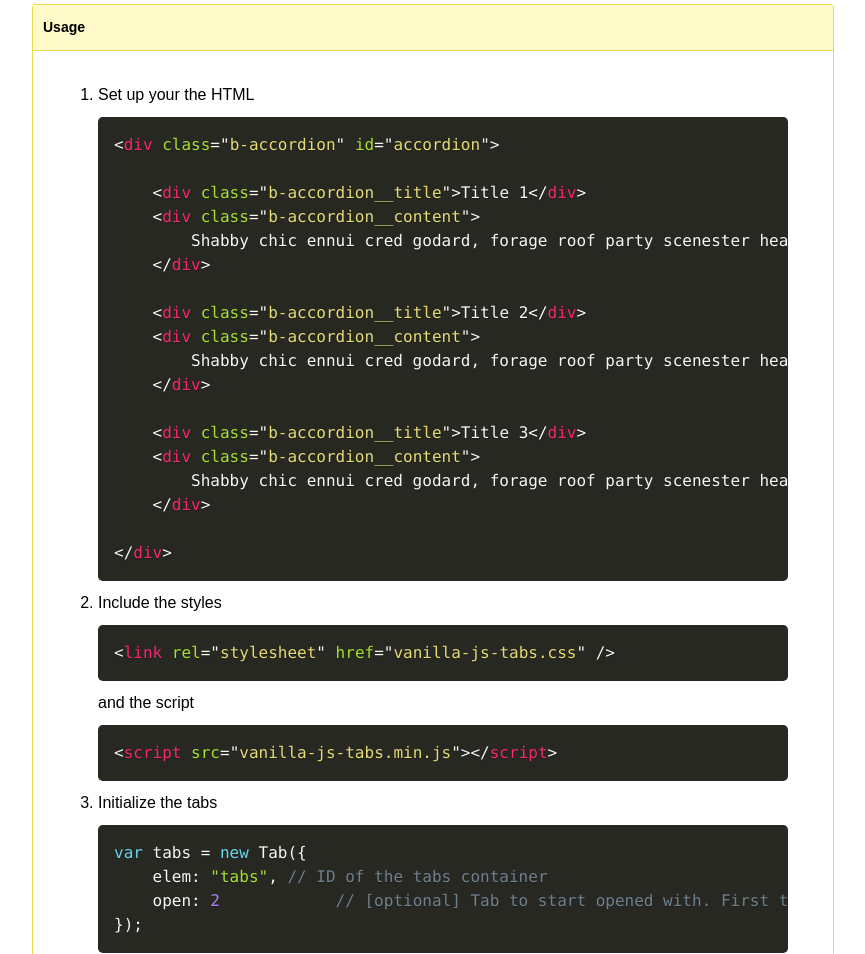
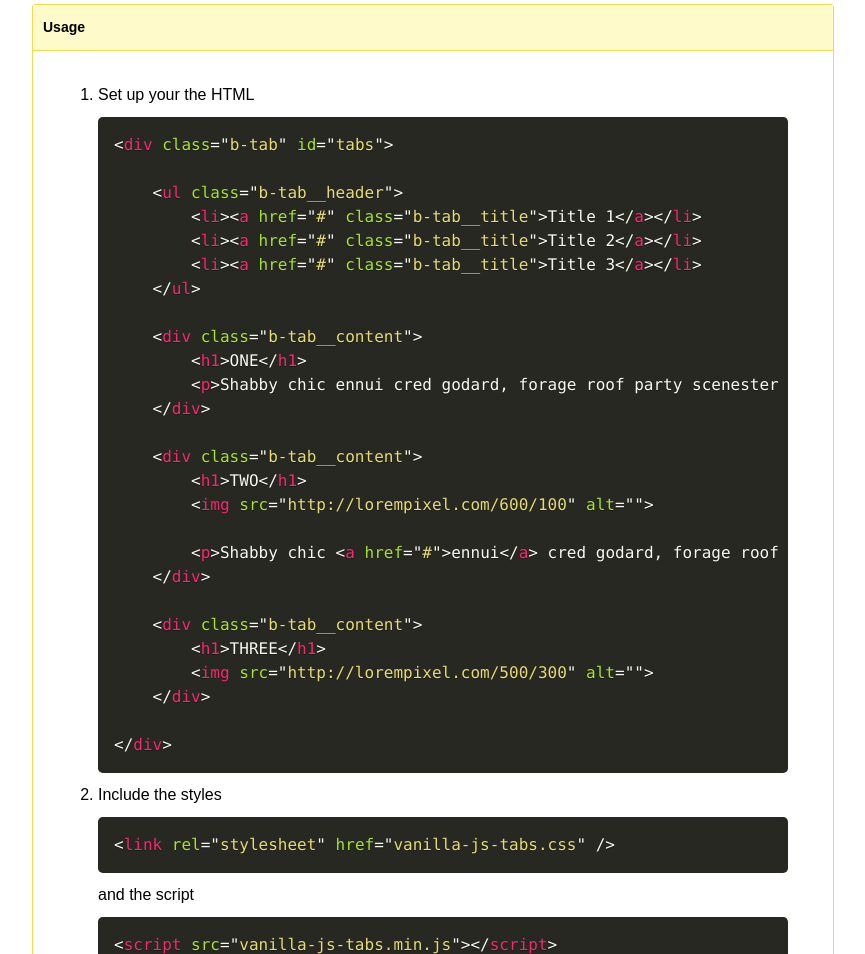
Before and after one commit to zoltantothcom/vanilla-js-tabs, a plain HTML site: page index.html in a window 1280 px wide. Shown: the part 1480-2434 px from the top of the page, without its empty margins (207-1072 px from the left). Drawn offline with Linux system fonts and the light colour scheme.

Commit message:
Updated the tabs example HTML

```diff
--- a/index.html
+++ b/index.html
@@ -81,21 +81,29 @@
             <li>
                 Set up your the HTML
 
-                <pre><code class="language-markup">&lt;div class="b-accordion" id="accordion">
+                <pre><code class="language-markup">&lt;div class="b-tab" id="tabs">
 
-    &lt;div class="b-accordion__title">Title 1&lt;/div>
-    &lt;div class="b-accordion__content">
-        Shabby chic ennui cred godard, forage roof party scenester health goth typewriter pitchfork. Stumptown whatever fap, austin heirloom asymmetrical lo-fi ethical seitan. Post-ironic hella listicle brunch meggings artisan. YOLO tattooed blue bottle, fanny pack gluten-free put a bird on it migas forage trust fund.
+    &lt;ul class="b-tab__header">
+        &lt;li>&lt;a href="#" class="b-tab__title">Title 1&lt;/a>&lt;/li>
+        &lt;li>&lt;a href="#" class="b-tab__title">Title 2&lt;/a>&lt;/li>
+        &lt;li>&lt;a href="#" class="b-tab__title">Title 3&lt;/a>&lt;/li>
+    &lt;/ul>
+
+    &lt;div class="b-tab__content">
+        &lt;h1>ONE&lt;/h1>
+        &lt;p>Shabby chic ennui cred godard, forage roof party scenester health goth typewriter pitchfork. Stumptown whatever fap, austin heirloom asymmetrical lo-fi ethical seitan. Post-ironic hella listicle brunch meggings artisan. YOLO tattooed blue bottle, fanny pack gluten-free put a bird on it migas forage trust fund.&lt;/p>
     &lt;/div>
 
-    &lt;div class="b-accordion__title">Title 2&lt;/div>
-    &lt;div class="b-accordion__content">
-        Shabby chic ennui cred godard, forage roof party scenester health goth typewriter pitchfork. Stumptown whatever fap, austin heirloom asymmetrical lo-fi ethical seitan. Post-ironic hella listicle brunch meggings artisan. YOLO tattooed blue bottle, fanny pack gluten-free put a bird on it migas forage trust fund.
+    &lt;div class="b-tab__content">
+        &lt;h1>TWO&lt;/h1>
+        &lt;img src="http://lorempixel.com/600/100" alt="">
+
+        &lt;p>Shabby chic &lt;a href="#">ennui&lt;/a> cred godard, forage roof party scenester health goth typewriter pitchfork. Stumptown whatever fap, austin heirloom asymmetrical lo-fi ethical seitan. Post-ironic hella listicle brunch meggings artisan. YOLO tattooed blue bottle, fanny pack gluten-free put a bird on it migas forage trust fund.&lt;/p>
     &lt;/div>
 
-    &lt;div class="b-accordion__title">Title 3&lt;/div>
-    &lt;div class="b-accordion__content">
-        Shabby chic ennui cred godard, forage roof party scenester health goth typewriter pitchfork. Stumptown whatever fap, austin heirloom asymmetrical lo-fi ethical seitan. Post-ironic hella listicle brunch meggings artisan. YOLO tattooed blue bottle, fanny pack gluten-free put a bird on it migas forage trust fund.
+    &lt;div class="b-tab__content">
+        &lt;h1>THREE&lt;/h1>
+        &lt;img src="http://lorempixel.com/500/300" alt="">
     &lt;/div>
 
 &lt;/div></code></pre>
```
